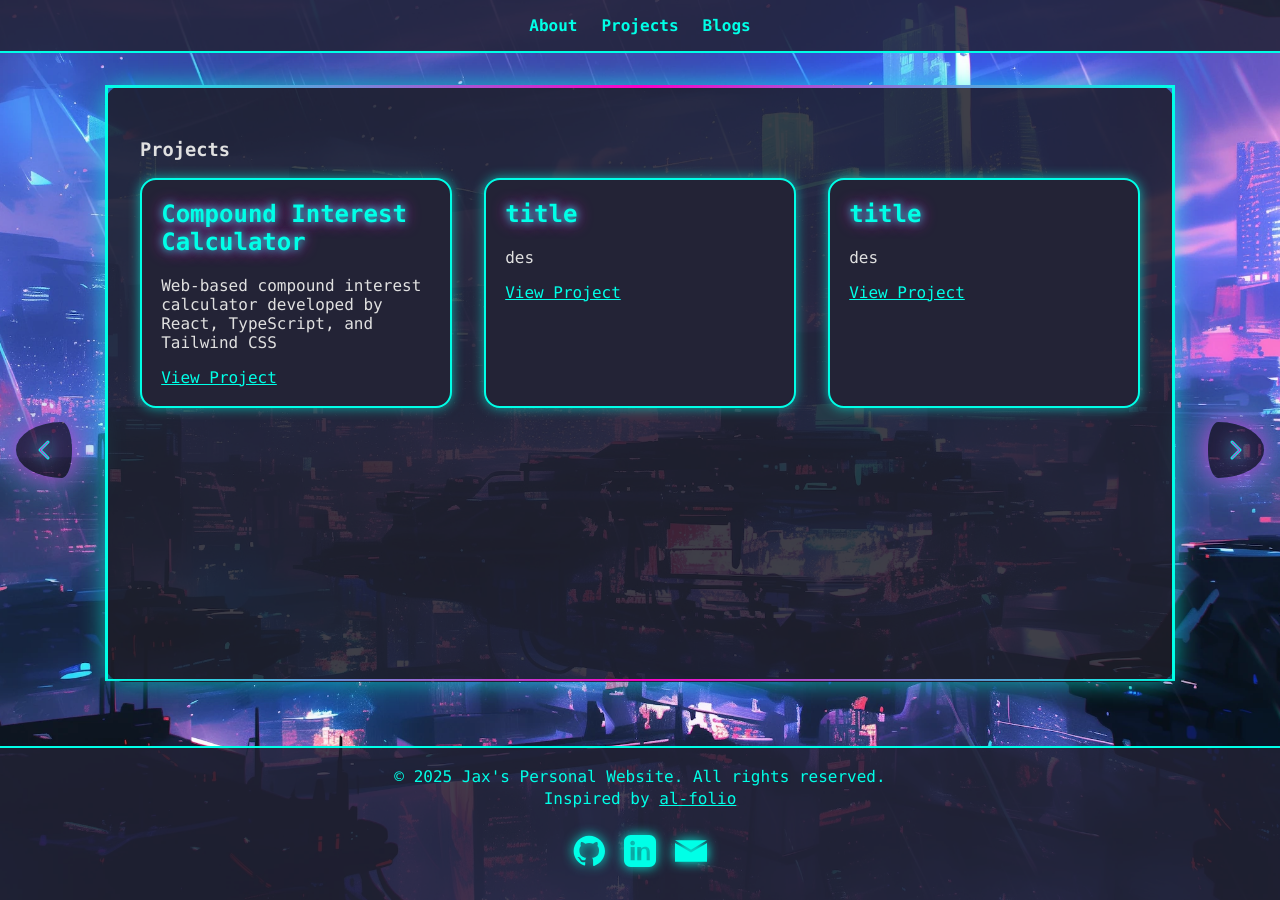
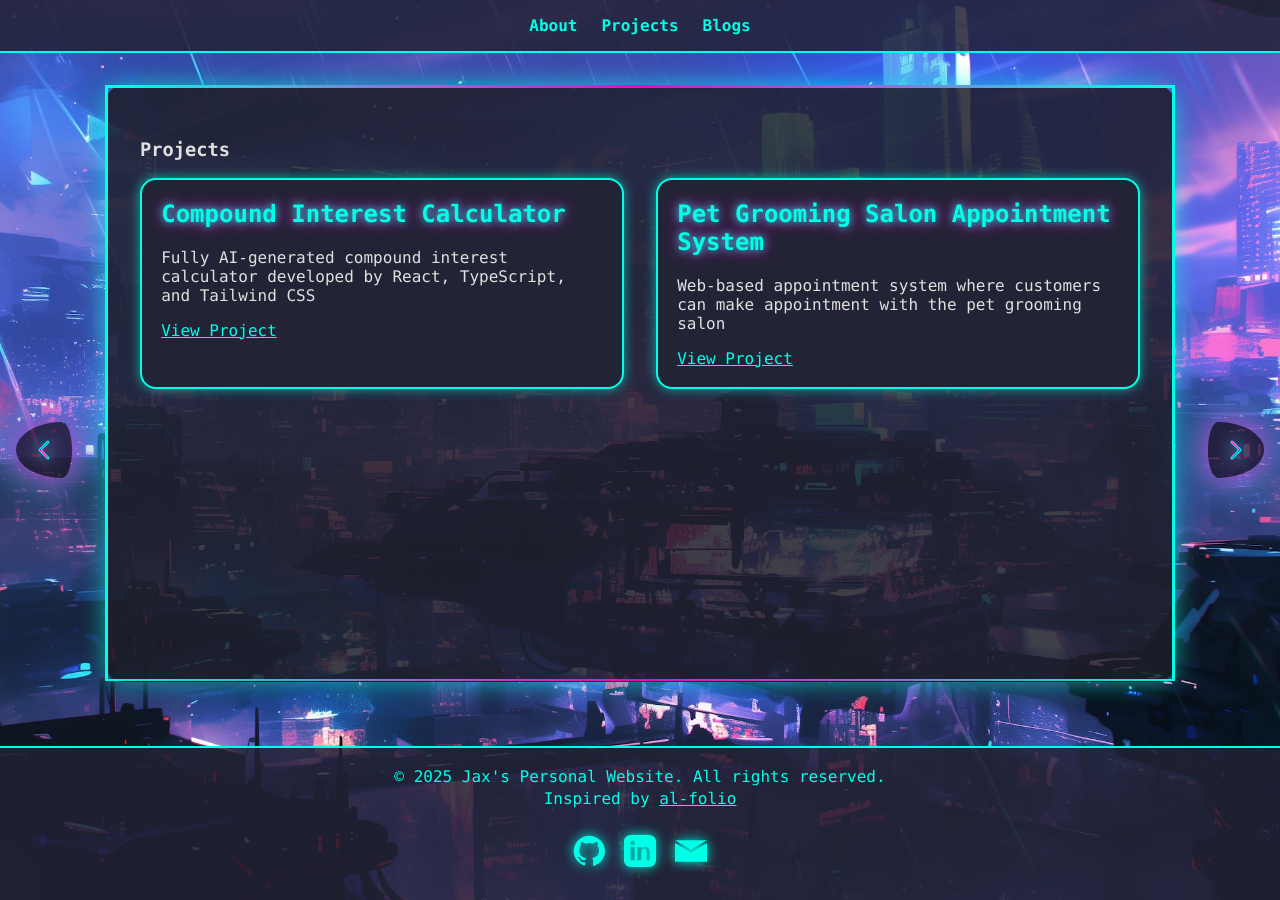
Before and after one commit to kdpkst/kdpkst.github.io, a Jekyll site: the page built from pages/projects.md, in a window 1280 px wide. Built offline with Jekyll 4.4.1, drawn with Linux system fonts in a browser that asks for light colours.

Commit message:
split data from social-icons.html

```diff
--- a/_data/projects.yml
+++ b/_data/projects.yml
@@ -1,9 +1,6 @@
 - title: "Compound Interest Calculator"
-  description: "Web-based compound interest calculator developed by React, TypeScript, and Tailwind CSS"
+  description: "Fully AI-generated compound interest calculator developed by React, TypeScript, and Tailwind CSS"
   url: "https://ci-caculator.netlify.app/"
-- title: "title"
-  description: "des"
-  url: "https://github.com/yourusername/portfolio"
-- title: "title"
-  description: "des"
-  url: "https://github.com/yourusername/portfolio"
+- title: "Pet Grooming Salon Appointment System"
+  description: "Web-based appointment system where customers can make appointment with the pet grooming salon"
+  url: "https://github.com/humb1e1989/Pet-Shop-Grooming-Appointment-System-"
--- /dev/null
+++ b/_data/social-media.yml
@@ -0,0 +1,3 @@
+github: https://github.com/kdpkst
+linkedin: https://www.linkedin.com/in/jax-chen-05048b2bb/
+email: jaxchen20@gmail.com
--- a/_includes/social-icons.html
+++ b/_includes/social-icons.html
@@ -1,11 +1,11 @@
 <div class="social-icons">
-  <a href="https://github.com/yourusername" target="_blank" aria-label="GitHub">
+  <a href="{{ site.data.social-media.github }}"  target="_blank" aria-label="GitHub">
     <svg viewBox="0 0 24 24"><path d="M12 .5C5.73.5.5 5.73.5 12c0 5.08 3.29 9.39 7.86 10.91.58.11.79-.25.79-.56v-2.02c-3.2.7-3.87-1.39-3.87-1.39-.53-1.34-1.3-1.7-1.3-1.7-1.06-.72.08-.71.08-.71 1.17.08 1.79 1.2 1.79 1.2 1.04 1.78 2.73 1.27 3.4.97.11-.75.41-1.27.75-1.56-2.55-.29-5.23-1.28-5.23-5.7 0-1.26.45-2.29 1.19-3.1-.12-.29-.52-1.46.11-3.05 0 0 .97-.31 3.18 1.18a11.1 11.1 0 0 1 2.9-.39c.98 0 1.97.13 2.9.39 2.2-1.49 3.17-1.18 3.17-1.18.63 1.59.23 2.76.11 3.05.74.81 1.19 1.84 1.19 3.1 0 4.43-2.69 5.41-5.25 5.7.42.36.8 1.09.8 2.2v3.26c0 .31.21.67.8.56C20.71 21.39 24 17.08 24 12c0-6.27-5.23-11.5-12-11.5z"/></svg>
   </a>
-  <a href="https://linkedin.com/in/yourusername" target="_blank" aria-label="LinkedIn">
+  <a href="{{ site.data.social-media.linkedin }}"  target="_blank" aria-label="LinkedIn">
     <svg viewBox="0 0 24 24"><path d="M19 0h-14c-2.76 0-5 2.24-5 5v14c0 2.76 2.24 5 5 5h14c2.76 0 5-2.24 5-5v-14c0-2.76-2.24-5-5-5zm-11 19h-3v-10h3v10zm-1.5-11.28c-.97 0-1.75-.79-1.75-1.75s.78-1.75 1.75-1.75 1.75.78 1.75 1.75-.78 1.75-1.75 1.75zm13.5 11.28h-3v-5.6c0-1.34-.03-3.07-1.87-3.07-1.87 0-2.16 1.46-2.16 2.97v5.7h-3v-10h2.89v1.36h.04c.4-.75 1.37-1.54 2.82-1.54 3.01 0 3.57 1.98 3.57 4.56v5.62z"/></svg>
   </a>
-  <a href="mailto:your@email.com" aria-label="Email">
+  <a href="mailto:{{ site.data.social-media.email }}"  aria-label="Email">
     <svg viewBox="0 0 24 24"><path d="M12 13.065l-11.99-7.065v14h24v-14l-12.01 7.065zm11.99-9.065h-23.98l11.99 7.065 11.99-7.065z"/></svg>
   </a>
 </div>
```
